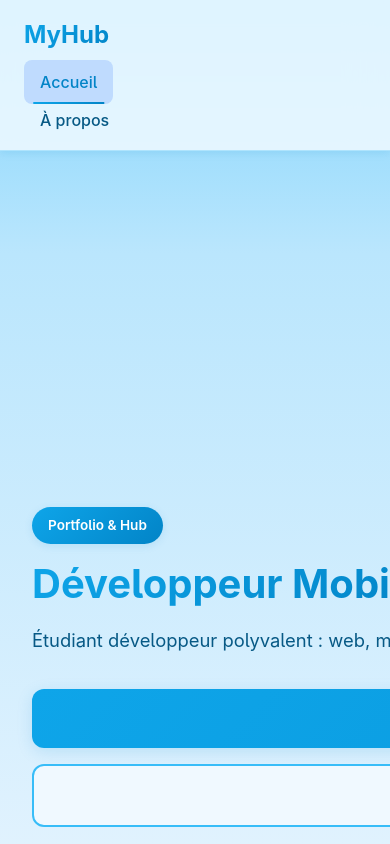
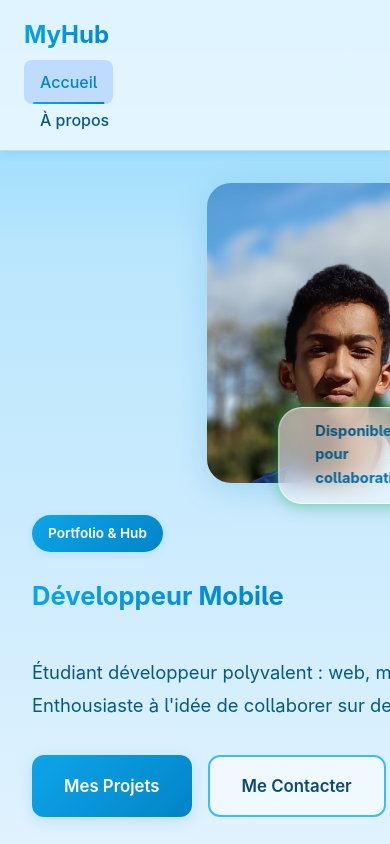
Before and after one commit to Muirama/MyHub, a React (Vite) app: page / in a window 390 px wide. Built offline with nearby package versions, Linux system fonts and the light colour scheme.

Commit message:
Motion and icon

```diff
--- a/index.html
+++ b/index.html
@@ -2,10 +2,10 @@
 <html lang="fr">
   <head>
     <meta charset="UTF-8" />
-    <link rel="icon" type="image/svg+xml" href="/vite.svg" />
+    <link rel="icon" type="image/jpg" href="/icon/myhub.jpg" />
     <meta name="viewport" content="width=device-width, initial-scale=1.0" />
     <link rel="stylesheet" href="/src/index.css">
-    <title>MyHub - Portfolio & Projets</title>
+    <title> Muirama Hub </title>
     <meta name="description" content="Portfolio créatif et moderne - Découvrez mes projets web interactifs et animations">
   </head>
   <body>
--- a/src/pages/HomePage.jsx
+++ b/src/pages/HomePage.jsx
@@ -1,4 +1,6 @@
+/* eslint-disable no-unused-vars */
 import { useState, useEffect } from "react";
+import { motion } from "framer-motion";
 import TechCarousel from "../components/TechCarousel";
 import "../styles/HomePage.css";
 
@@ -17,7 +19,7 @@ export default function HomePage() {
     const interval = setInterval(() => {
       setIsAnimating(true);
       setTimeout(() => {
-        setCurrentTitleIndex((prevIndex) => (prevIndex + 1) % titles.length);
+        setCurrentTitleIndex((prev) => (prev + 1) % titles.length);
         setIsAnimating(false);
       }, 500);
     }, 3000);
@@ -28,9 +30,22 @@ export default function HomePage() {
   return (
     <div className="site-container">
       <div className="hero-split">
-        <div className="hero-left">
+        {/* LEFT SIDE */}
+        <motion.div
+          className="hero-left"
+          initial={{ opacity: 0, x: -60 }}
+          animate={{ opacity: 1, x: 0 }}
+          transition={{ duration: 0.7, ease: "easeOut" }}
+        >
           <div className="hero-content">
-            <span className="hero-label">Portfolio & Hub</span>
+            <motion.span
+              className="hero-label"
+              initial={{ opacity: 0, y: -20 }}
+              animate={{ opacity: 1, y: 0 }}
+              transition={{ delay: 0.3, duration: 0.5 }}
+            >
+              Portfolio & Hub
+            </motion.span>
 
             <div className="title-container">
               <h1
@@ -42,34 +57,74 @@ export default function HomePage() {
               </h1>
             </div>
 
-            <p className="hero-description">
+            <motion.p
+              className="hero-description"
+              initial={{ opacity: 0, y: 20 }}
+              animate={{ opacity: 1, y: 0 }}
+              transition={{ delay: 0.4, duration: 0.6 }}
+            >
               Étudiant développeur polyvalent : web, mobile, desktop et design.
               Enthousiaste à l'idée de collaborer sur de nouveaux projets.
-            </p>
+            </motion.p>
 
-            <div className="hero-buttons">
-              <button className="btn-primary">Mes Projets</button>
-              <button className="btn-secondary">Me Contacter</button>
-            </div>
+            {/* BUTTONS */}
+            <motion.div
+              className="hero-buttons"
+              initial={{ opacity: 0 }}
+              animate={{ opacity: 1 }}
+              transition={{ delay: 0.5 }}
+            >
+              <motion.button
+                className="btn-primary"
+                whileHover={{ scale: 1.05 }}
+                whileTap={{ scale: 0.97 }}
+              >
+                Mes Projets
+              </motion.button>
+
+              <motion.button
+                className="btn-secondary"
+                whileHover={{ scale: 1.05 }}
+                whileTap={{ scale: 0.97 }}
+              >
+                Me Contacter
+              </motion.button>
+            </motion.div>
 
             <TechCarousel />
           </div>
-        </div>
+        </motion.div>
 
-        <div className="hero-right">
+        {/* RIGHT SIDE */}
+        <motion.div
+          className="hero-right"
+          initial={{ opacity: 0, x: 60 }}
+          animate={{ opacity: 1, x: 0 }}
+          transition={{ duration: 0.8, ease: "easeOut" }}
+        >
           <div className="photo-container">
-            <div className="photo-wrapper">
+            <motion.div
+              className="photo-wrapper"
+              whileHover={{ scale: 1.03 }}
+              transition={{ type: "spring", stiffness: 200 }}
+            >
               <img src="/profile.jpg" alt="Profile" className="profile-photo" />
-              <div className="photo-decoration decoration-1" />
-              <div className="photo-decoration decoration-2" />
-            </div>
+            </motion.div>
 
-            <div className="photo-badge">
-              <span className="badge-icon">✨</span>
+            {/* NEW BADGE */}
+            <motion.div
+              className="enhanced-badge"
+              initial={{ opacity: 0, y: 25 }}
+              animate={{ opacity: 1, y: 0 }}
+              transition={{ delay: 0.6, duration: 0.5 }}
+            >
+              <span className="badge-online-dot">
+                <img src="/icon/dispo.png" alt="Dispo"  />
+              </span>
               <span className="badge-text">Disponible pour collaboration</span>
-            </div>
+            </motion.div>
           </div>
-        </div>
+        </motion.div>
       </div>
     </div>
   );
--- a/src/styles/HomePage.css
+++ b/src/styles/HomePage.css
@@ -1,93 +1,19 @@
-/* Layout + utilities assumed to be defined as CSS variables elsewhere:
-   --spacing-*, --radius-*, --gradient-blue, --gradient-purple, --gradient-sunset,
-   --bg-card, --text-primary, --text-secondary, --border-medium, --border-light,
-   --shadow-*, --hover-bg, --accent-blue
-*/
-
+/* ========== GLOBAL CONTAINER ========== */
 .site-container {
   padding: var(--spacing-xl);
   box-sizing: border-box;
 }
 
-/* Hero general */
-.hero-section {
-  text-align: center;
-  padding: var(--spacing-2xl) 0;
-  margin-bottom: var(--spacing-2xl);
-}
-
-.hero-section h1 {
-  background: var(--gradient-blue);
-  -webkit-background-clip: text;
-  background-clip: text;
-  -webkit-text-fill-color: transparent;
-  margin-bottom: var(--spacing-md);
-}
-
-.hero-text {
-  font-size: 1.25rem;
-  color: var(--text-secondary);
-  margin-bottom: var(--spacing-xl);
-  max-width: 600px;
-  margin-left: auto;
-  margin-right: auto;
-}
-
-/* Buttons */
-.hero-buttons {
-  display: flex;
-  gap: var(--spacing-md);
-  justify-content: center;
-  flex-wrap: wrap;
-  margin-bottom: var(--spacing-xl);
-}
-
-.btn-primary {
-  background: var(--gradient-blue);
-  color: white;
-  padding: var(--spacing-md) var(--spacing-xl);
-  border-radius: var(--radius-md);
-  font-size: 1.05rem;
-  box-shadow: var(--shadow-md);
-  font-weight: 600;
-  border: none;
-  cursor: pointer;
-  transition: transform 0.2s ease, box-shadow 0.2s ease;
-}
-
-.btn-primary:hover {
-  box-shadow: var(--shadow-hover);
-  transform: translateY(-3px);
-}
-
-.btn-secondary {
-  background: var(--bg-card);
-  color: var(--text-primary);
-  padding: var(--spacing-md) var(--spacing-xl);
-  border-radius: var(--radius-md);
-  font-size: 1.05rem;
-  border: 2px solid var(--border-medium);
-  font-weight: 600;
-  cursor: pointer;
-  transition: transform 0.2s ease, background 0.2s ease, border-color 0.2s ease;
-}
-
-.btn-secondary:hover {
-  background: var(--hover-bg);
-  border-color: var(--accent-blue);
-  transform: translateY(-2px);
-}
-
-/* Split layout */
+/* ========== GRID SPLIT ========== */
 .hero-split {
   display: grid;
   grid-template-columns: 1.3fr 0.7fr;
   gap: var(--spacing-xl);
   align-items: center;
   min-height: calc(100vh - 200px);
-  padding: var(--spacing-xl) 0;
 }
 
+/* LEFT SIDE */
 .hero-left {
   display: flex;
   flex-direction: column;
@@ -111,56 +37,37 @@
   box-shadow: var(--shadow-sm);
 }
 
-/* Title animation container */
+/* Title animation */
 .title-container {
   min-height: 4.5rem;
-  width: 100%;
-  max-width: 100%;
   display: flex;
   align-items: center;
   margin-bottom: var(--spacing-md);
   position: relative;
-  overflow: visible;
 }
 
 .animated-title {
   background: var(--gradient-blue);
+  background-clip: text;
   -webkit-background-clip: text;
-  background-clip: text;
+  color: transparent;
   -webkit-text-fill-color: transparent;
+  position: absolute;
   font-size: clamp(1.6rem, 3.5vw, 2.8rem);
   font-weight: 700;
-  margin: 0;
-  line-height: 1.2;
-  position: absolute;
-  left: 0;
-  top: 50%;
-  transform: translateY(-50%);
-  width: auto;
-  max-width: 100%;
-  white-space: nowrap;
-  transition: all 0.5s cubic-bezier(0.4, 0, 0.2, 1);
+  transition: all 0.5s ease;
 }
 
 .animated-title.fade-out {
   opacity: 0;
-  transform: translateY(calc(-50% - 20px));
+  transform: translateY(-20px);
   filter: blur(5px);
 }
 
 .animated-title.fade-in {
   opacity: 1;
-  transform: translateY(-50%);
+  transform: translateY(0);
   filter: blur(0);
-}
-
-.hero-content h1 {
-  background: var(--gradient-blue);
-  -webkit-background-clip: text;
-  background-clip: text;
-  -webkit-text-fill-color: transparent;
-  margin-bottom: var(--spacing-md);
-  font-size: clamp(2.5rem, 5vw, 4rem);
 }
 
 /* Description */
@@ -171,13 +78,48 @@
   margin-bottom: var(--spacing-xl);
 }
 
-/* Photo / right column */
+/* Buttons */
+.hero-buttons {
+  display: flex;
+  gap: var(--spacing-md);
+}
+
+.btn-primary,
+.btn-secondary {
+  padding: var(--spacing-md) var(--spacing-xl);
+  border-radius: var(--radius-md);
+  font-size: 1.05rem;
+  font-weight: 600;
+  cursor: pointer;
+}
+
+/* Blue button */
+.btn-primary {
+  background: var(--gradient-blue);
+  color: white;
+  border: none;
+  box-shadow: var(--shadow-md);
+}
+
+.btn-primary:hover {
+  transform: translateY(-3px);
+}
+
+/* Outline button */
+.btn-secondary {
+  background: var(--bg-card);
+  color: var(--text-primary);
+  border: 2px solid var(--border-medium);
+}
+
+.btn-secondary:hover {
+  background: var(--hover-bg);
+}
+
+/* ========== RIGHT SIDE ========== */
 .hero-right {
   display: flex;
-  justify-content: flex-end;
-  align-items: center;
-  position: relative;
-  padding-left: var(--spacing-lg);
+  justify-content: center;
 }
 
 .photo-container {
@@ -187,11 +129,8 @@
 }
 
 .photo-wrapper {
-  position: relative;
-  width: 100%;
-  aspect-ratio: 1;
+  overflow: hidden;
   border-radius: var(--radius-xl);
-  overflow: hidden;
   box-shadow: var(--shadow-lg);
 }
 
@@ -199,97 +138,71 @@
   width: 100%;
   height: 100%;
   object-fit: cover;
-  border-radius: var(--radius-xl);
-  transition: transform 0.5s ease;
 }
 
-.photo-wrapper:hover .profile-photo {
-  transform: scale(1.05);
-}
+/* ========== BADGE  ========== */
 
-.photo-decoration {
+.enhanced-badge {
   position: absolute;
-  border-radius: var(--radius-lg);
-  z-index: -1;
-}
-
-.decoration-1 {
-  top: -20px;
-  right: -20px;
-  width: 200px;
-  height: 200px;
-  background: var(--gradient-purple);
-  opacity: 0.3;
-  filter: blur(40px);
-}
-
-.decoration-2 {
-  bottom: -20px;
-  left: -20px;
-  width: 180px;
-  height: 180px;
-  background: var(--gradient-sunset);
-  opacity: 0.3;
-  filter: blur(40px);
-}
-
-.photo-badge {
-  position: absolute;
-  bottom: -15px;
+  bottom: -22px;
   left: 50%;
   transform: translateX(-50%);
-  background: white;
   padding: var(--spacing-sm) var(--spacing-lg);
   border-radius: var(--radius-xl);
-  box-shadow: var(--shadow-md);
   display: flex;
   align-items: center;
   gap: var(--spacing-sm);
-  border: 2px solid var(--border-light);
-  animation: float 3s ease-in-out infinite;
+
+  /* Glassmorphism clean */
+  background: rgba(255, 255, 255, 0.55);
+  backdrop-filter: blur(12px);
+  border: 1px solid rgba(255, 255, 255, 0.65);
+  box-shadow: 0 4px 20px rgba(0, 0, 0, 0.12), 0 0 12px rgba(0, 255, 90, 0.45);
+  animation: badgeFloat 3s ease-in-out infinite;
+}
+
+@keyframes badgeFloat {
+  0% {
+    transform: translateX(-50%) translateY(0);
+  }
+  50% {
+    transform: translateX(-50%) translateY(-4px);
+  }
+  100% {
+    transform: translateX(-50%) translateY(0);
+  }
+}
+
+.badge-online-dot {
+  border-radius: 50%;
+  overflow: hidden;
+  display: flex;
+  justify-content: center;
+  align-items: center;
+  box-shadow: 0 0 6px rgba(0, 255, 70, 0.6);
 }
 
 .badge-icon {
-  font-size: 1.2rem;
+  width: 100%;
+  height: 100%;
+  object-fit: contain;
 }
 
+/* Texte plus lisible et premium */
 .badge-text {
-  font-size: 0.9rem;
-  font-weight: 600;
-  color: var(--text-primary);
+  font-size: 0.92rem;
+  font-weight: 700;
+  background: linear-gradient(135deg, var(--text-primary), var(--accent-blue));
+  background-clip: text;
+  -webkit-background-clip: text;
+  color: transparent;
+  -webkit-text-fill-color: transparent;
 }
 
-@keyframes float {
-  0%,
-  100% {
-    transform: translateX(-50%) translateY(0);
-  }
-  50% {
-    transform: translateX(-50%) translateY(-10px);
-  }
-}
-
-/* Gallery section (kept but cleaned) */
-.gallery-section {
-  margin-top: var(--spacing-2xl);
-  padding: var(--spacing-xl) 0;
-}
-
-.gallery-container {
-  height: 600px;
-  position: relative;
-  border-radius: var(--radius-lg);
-  overflow: hidden;
-  background: var(--bg-card);
-  box-shadow: var(--shadow-lg);
-}
-
-/* Responsive */
+/* ========== RESPONSIVE ========== */
 @media (max-width: 968px) {
   .hero-split {
     grid-template-columns: 1fr;
-    gap: var(--spacing-xl);
-    min-height: auto;
   }
 
   .hero-left {
@@ -298,72 +211,9 @@
 
   .hero-right {
     order: 1;
-    justify-content: center;
-    padding-left: 0;
-  }
-
-  .hero-content {
-    max-width: 100%;
   }
 
   .photo-container {
-    max-width: 320px;
-  }
-
-  .title-container {
-    min-height: 3.5rem;
-    max-width: 100%;
-  }
-
-  .animated-title {
-    font-size: clamp(1.4rem, 4vw, 2rem);
-  }
-
-  .hero-stats {
-    justify-content: flex-start;
+    max-width: 300px;
   }
 }
-
-@media (max-width: 640px) {
-  .hero-buttons {
-    flex-direction: column;
-  }
-
-  .btn-primary,
-  .btn-secondary {
-    width: 100%;
-    text-align: center;
-  }
-
-  .title-container {
-    min-height: 3rem;
-  }
-
-  .animated-title {
-    font-size: clamp(1.2rem, 5vw, 1.6rem);
-    line-height: 1.3;
-  }
-
-  .photo-container {
-    max-width: 260px;
-  }
-
-  .hero-stats {
-    flex-direction: column;
-    gap: var(--spacing-md);
-  }
-
-  .photo-badge {
-    font-size: 0.85rem;
-    padding: var(--spacing-xs) var(--spacing-md);
-  }
-
-  .tech-logo {
-    width: 40px;
-    height: 40px;
-  }
-
-  .gallery-section {
-    height: 150px;
-  }
-}
```
Also changed, not shown: public/icon/dispo.png (added), public/icon/myhub.jpg (added).
